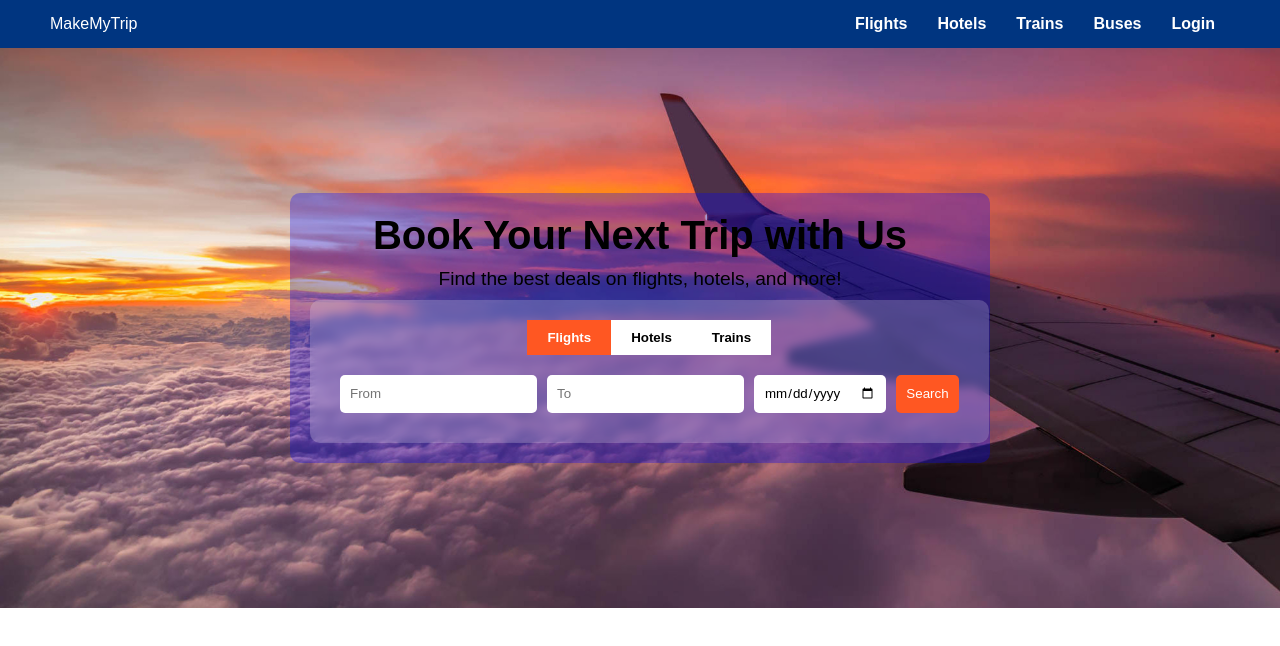
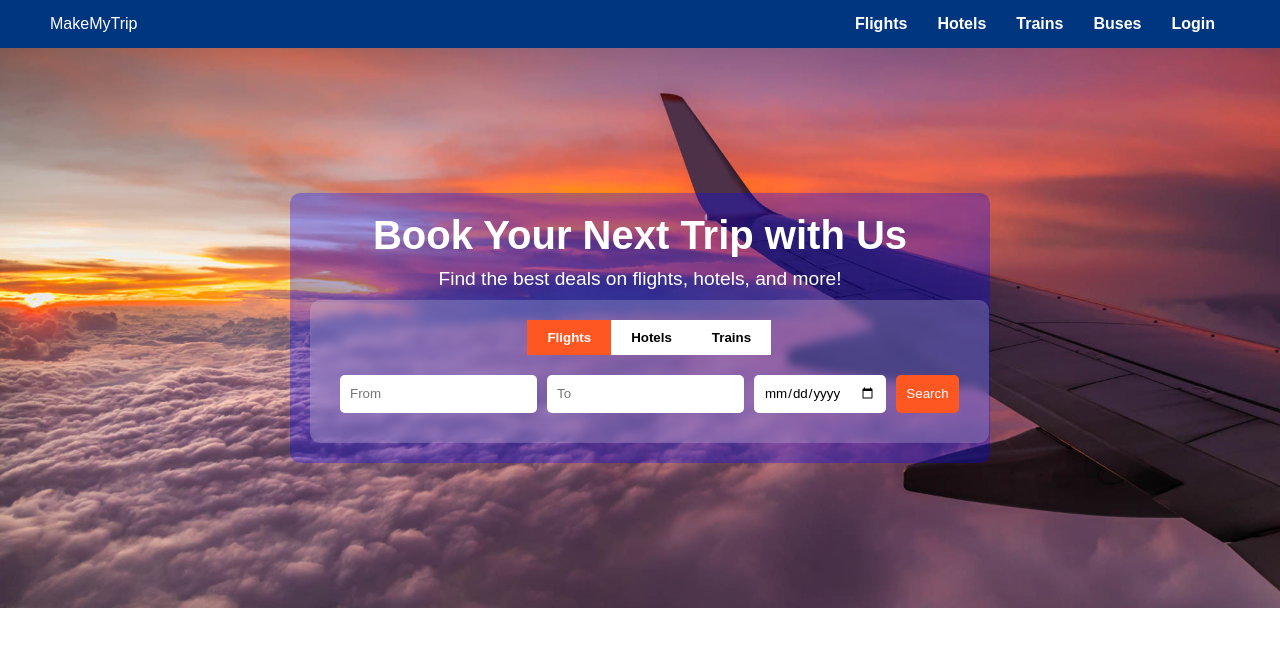
Before and after one commit to Aditi-1504/My-Website, a plain HTML site: page index.html in a window 1280 px wide. Drawn offline with Linux system fonts and the light colour scheme.

Commit message:
Update styles.css

```diff
--- a/styles.css
+++ b/styles.css
@@ -5,9 +5,7 @@
     box-sizing: border-box;
     font-family: Arial, sans-serif;
 }
-body{
-     overflow-x: hidden;
-}
+
 
 /* Navbar */
 .navbar {
@@ -45,7 +43,7 @@ background: url('background.jpg') no-repeat center center/cover;        display:
     align-items: center;
     justify-content: center;
     text-align: center;
-    color: black	;
+    color: white	;
     padding: 20px;
 }
 .hero-content {
```
